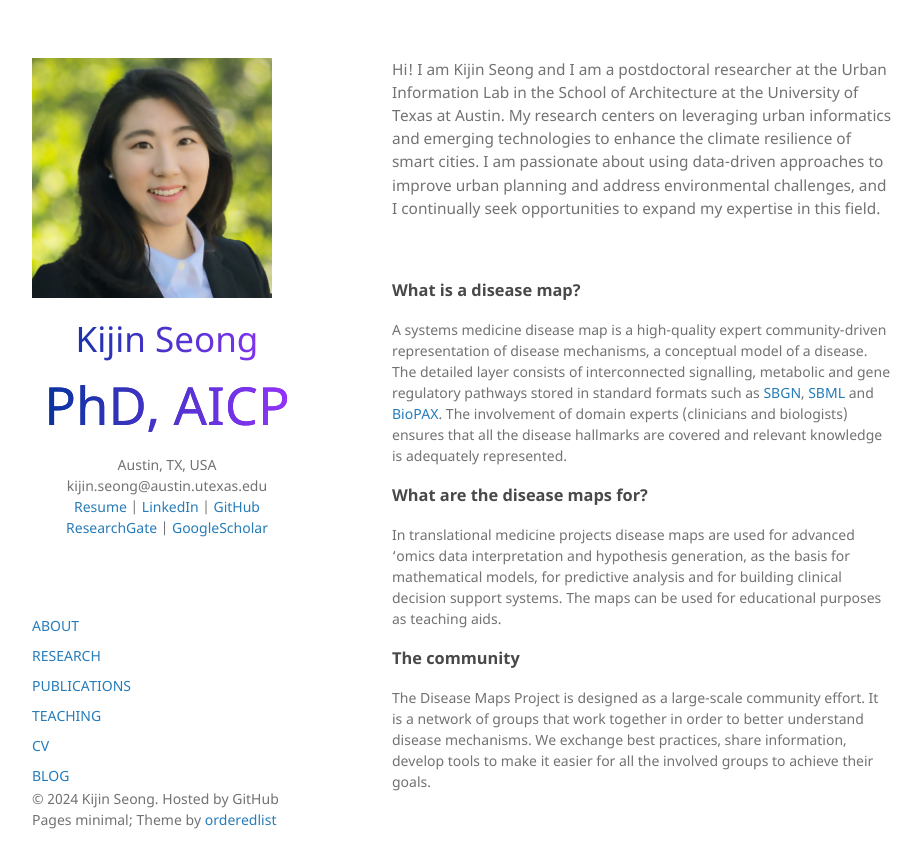
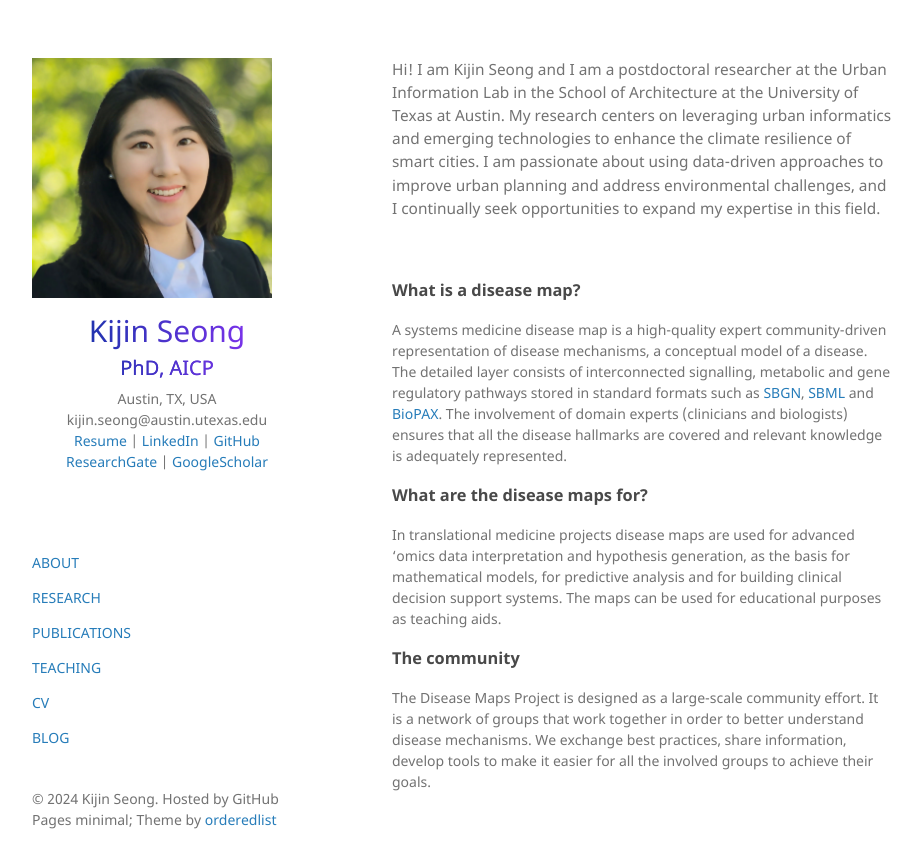
Before and after one commit to kijinseong/kijinseong.github.io, a Jekyll site: the page built from index.md, in a window 1280 px wide. Shown: the top 868 px of the page, without its empty margins (178-1099 px from the left). Built offline with Jekyll 4.4.1, drawn with Linux system fonts in a browser that asks for light colours.

Commit message:
Update default.html

```diff
--- a/_layouts/default.html
+++ b/_layouts/default.html
@@ -13,17 +13,17 @@
 
     <style>
           .header-title {
-            font-size: 2.5em; /* Smaller font size */
+            font-size: 30px; /* Smaller font size */
             background: linear-gradient(to right, #003399 0%, #9933ff 100%);
             -webkit-background-clip: text;
             color: transparent;
             text-align: center;
-            margin: 10px 0;
+            margin: 5px 0;
           }
 
           .header-title .sub-title {
             display: block;  /* Ensures "PhD, AICP" is on the next line */
-            font-size: 1.5em;  /* Smaller font size for the subtitle */
+            font-size: 20px;  /* Smaller font size for the subtitle */
             background: linear-gradient(to right, #003399 0%, #9933ff 100%);
             -webkit-background-clip: text;
             color: transparent;
@@ -56,12 +56,12 @@
       <br />
       <br />
 
-        <p style="line-height:10px;"><a href="/about">ABOUT</a></p>
-        <p style="line-height:10px;"><a href="/research">RESEARCH</a></p>
-        <p style="line-height:10px;"><a href="/publications">PUBLICATIONS</a></p>
-        <p style="line-height:10px;"><a href="/teaching">TEACHING</a></p>
-        <p style="line-height:10px;"><a href="/cv">CV</a></p>
-        <p style="line-height:10px;"><a href="/blog">BLOG</a></p>
+        <p style="line-height:15px; color: #003399;"><a href="/about">ABOUT</a></p>
+        <p style="line-height:15px; color: #003399;"><a href="/research">RESEARCH</a></p>
+        <p style="line-height:15px; color: #003399;"><a href="/publications">PUBLICATIONS</a></p>
+        <p style="line-height:15px; color: #003399;"><a href="/teaching">TEACHING</a></p>
+        <p style="line-height:15px; color: #003399;"><a href="/cv">CV</a></p>
+        <p style="line-height:15px; color: #003399;"><a href="/blog">BLOG</a></p>
 
       </header>
 
```
